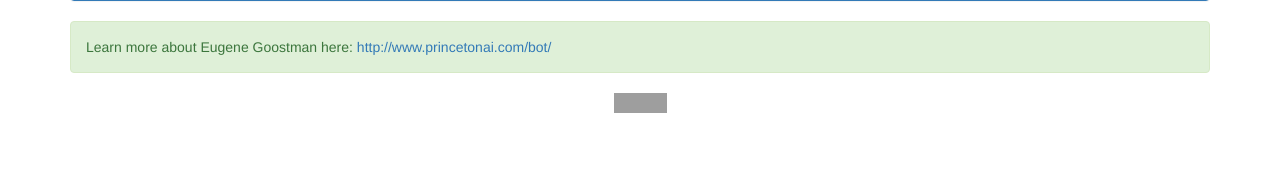
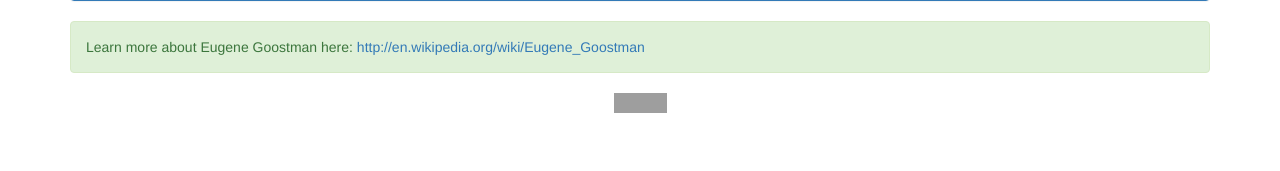
Before and after one commit to vivekchand/chat-with-eugene, a Django app: page / in a window 1280 px wide. Shown: the part 629-800 px from the top of the page. Run offline with Django 3.2, Linux system fonts and the light colour scheme; grey boxes labelled with a size stand in for pictures from a placeholder-image service; some libraries are stand-ins or nearby versions; grey boxes are pictures that could not be loaded.

Commit message:
update with wiki link

```diff
--- a/turingbot/templates/index.html
+++ b/turingbot/templates/index.html
@@ -103,8 +103,8 @@
         </div>
     </div>
 <div class="alert alert-success">
-    Learn more about Eugene Goostman here: <a href="http://www.princetonai.com/bot/" target="_blank">
-    http://www.princetonai.com/bot/
+    Learn more about Eugene Goostman here: <a href="http://en.wikipedia.org/wiki/Eugene_Goostman" target="_blank">
+    http://en.wikipedia.org/wiki/Eugene_Goostman
     </a>
 </div>
 <center>
```
